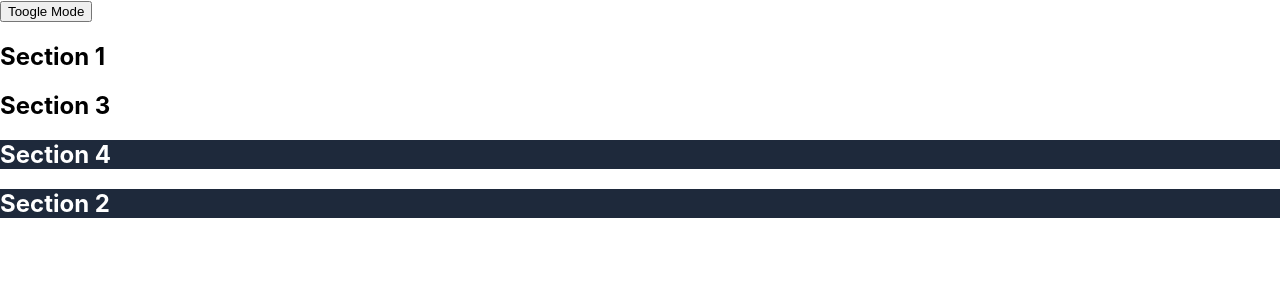
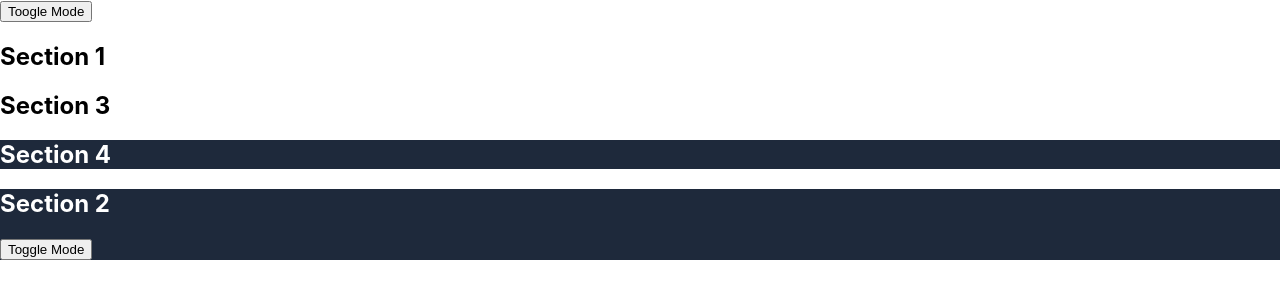
Before and after one commit to RensithUdara/react_state_with_context, a React (Create React App) app: page / in a window 1280 px wide. Shown: the top 300 px of the page. Built offline with nearby package versions, Linux system fonts and the light colour scheme.

Commit message:
new commit

```diff
--- a/src/App.js
+++ b/src/App.js
@@ -25,7 +25,7 @@ function App() {
 
       <ThemeContext.Provider value={theme}>
         <Section1 />
-        <Section2 />
+        <Section2 onClick = {handleClick}/>
       </ThemeContext.Provider>
 
 
--- a/src/components/Section2.js
+++ b/src/components/Section2.js
@@ -1,7 +1,7 @@
 import { useContext } from "react";
 import { ThemeContext } from "../ThemeContext";
 
-function Section2() {
+function Section2({ onClick }) {
     const theme = useContext(ThemeContext);
 
     return (
@@ -10,6 +10,7 @@ function Section2() {
             color: theme === "dark" ? "white" : "#1e293b"
         }}>
             <h2>Section 2</h2>
+            <button onClick={onClick}>Toggle Mode</button>
         </div>
     );
 }
```
